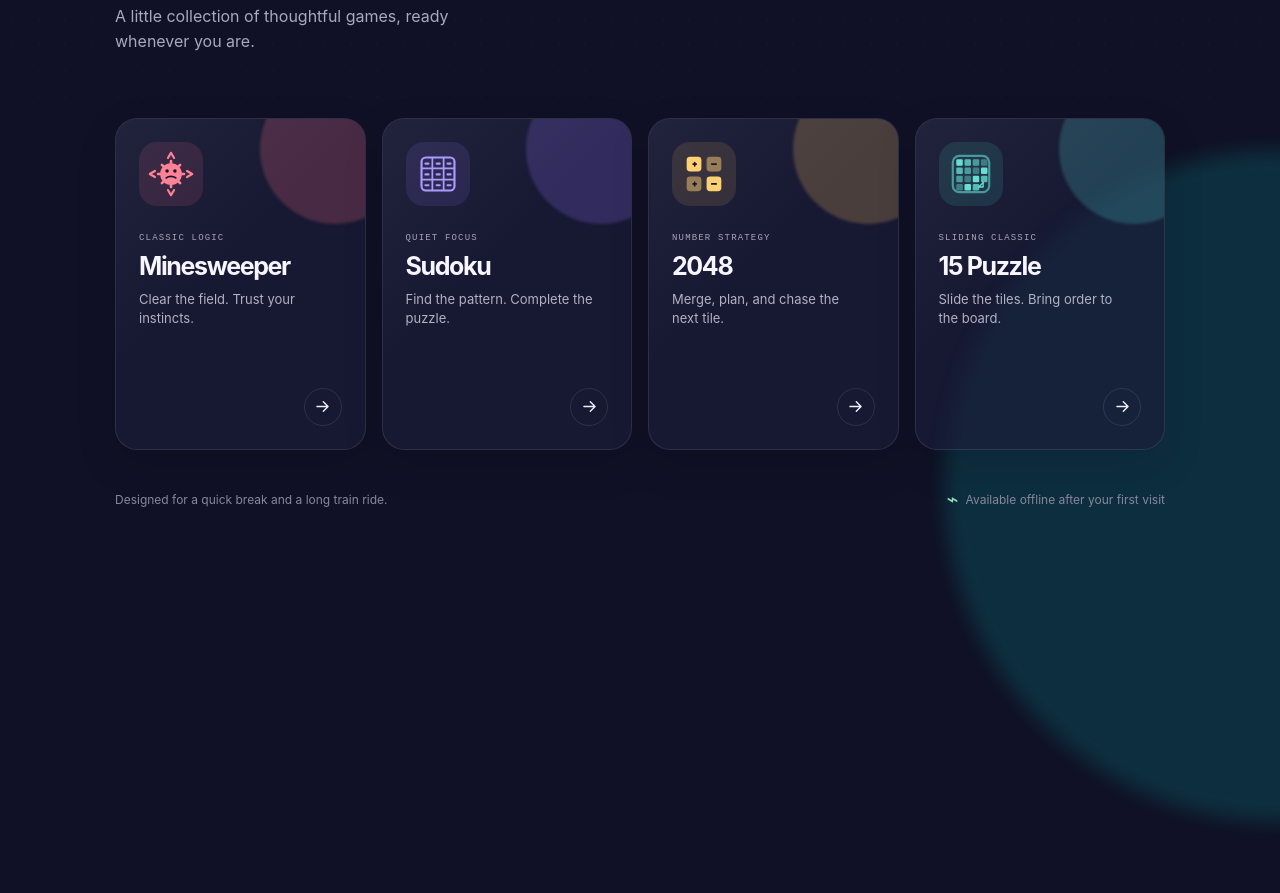
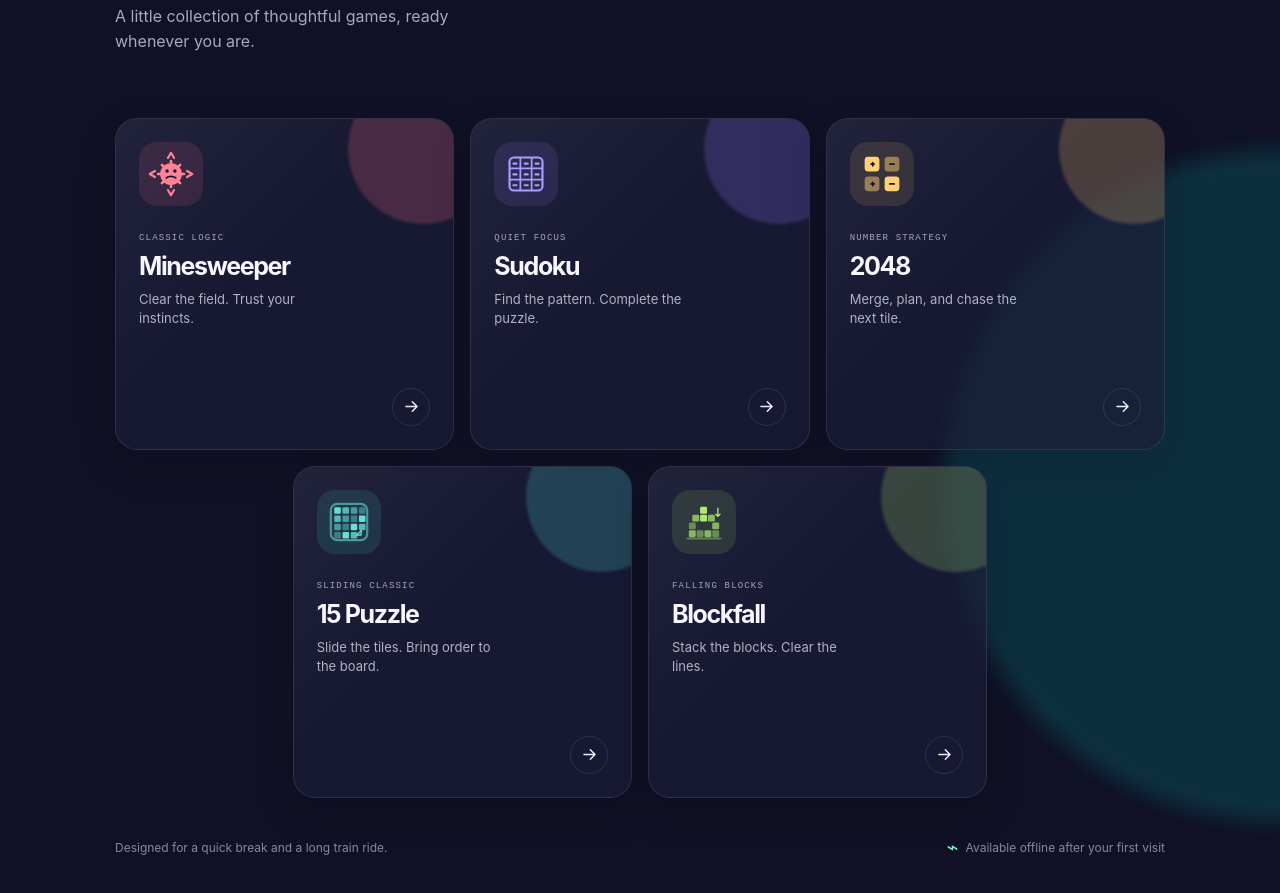
Before and after one commit to grzegorzperkowski/mygame, a plain HTML site: page index.html in a window 1280 px wide. Shown: the part 410-1303 px from the top of the page. Before the commit the page ends 955 px from the top, so only its background shows below. Drawn offline with Linux system fonts and the light colour scheme.

Commit message:
dark/light

```diff
--- a/index.html
+++ b/index.html
@@ -158,6 +158,44 @@
             <svg viewBox="0 0 24 24" fill="none"><path d="M5 12h13M13 6l6 6-6 6" stroke="currentColor" stroke-width="1.8" stroke-linecap="round" stroke-linejoin="round"/></svg>
           </span>
         </a>
+
+        <a
+          class="game-card blockfall"
+          href="https://grzegorzperkowski.github.io/Blockfall/"
+          target="_blank"
+          rel="noopener noreferrer"
+          aria-label="Open Blockfall in a new tab"
+        >
+          <span class="card-glow" aria-hidden="true"></span>
+          <span class="game-icon icon-blockfall" aria-hidden="true">
+            <svg viewBox="0 0 120 120" fill="none" xmlns="http://www.w3.org/2000/svg">
+              <path d="M22 98h76" stroke="currentColor" stroke-width="5" stroke-linecap="round" opacity=".42"/>
+              <g fill="currentColor" opacity=".7">
+                <rect x="25" y="79" width="16" height="16" rx="3"/>
+                <rect x="43" y="79" width="16" height="16" rx="3" opacity=".68"/>
+                <rect x="61" y="79" width="16" height="16" rx="3"/>
+                <rect x="79" y="79" width="16" height="16" rx="3" opacity=".68"/>
+                <rect x="25" y="61" width="16" height="16" rx="3" opacity=".68"/>
+                <rect x="79" y="61" width="16" height="16" rx="3"/>
+              </g>
+              <g fill="currentColor">
+                <rect x="51" y="25" width="16" height="16" rx="3"/>
+                <rect x="33" y="43" width="16" height="16" rx="3" opacity=".72"/>
+                <rect x="51" y="43" width="16" height="16" rx="3"/>
+                <rect x="69" y="43" width="16" height="16" rx="3" opacity=".72"/>
+              </g>
+              <path d="M92 28v19m0 0-5-5m5 5 5-5" stroke="currentColor" stroke-width="3" stroke-linecap="round" stroke-linejoin="round"/>
+            </svg>
+          </span>
+          <span class="game-info">
+            <span class="game-type">FALLING BLOCKS</span>
+            <span class="game-title">Blockfall</span>
+            <span class="game-description">Stack the blocks. Clear the lines.</span>
+          </span>
+          <span class="open-game" aria-hidden="true">
+            <svg viewBox="0 0 24 24" fill="none"><path d="M5 12h13M13 6l6 6-6 6" stroke="currentColor" stroke-width="1.8" stroke-linecap="round" stroke-linejoin="round"/></svg>
+          </span>
+        </a>
       </section>
 
       <footer>
--- a/styles.css
+++ b/styles.css
@@ -49,14 +49,15 @@ h1 { max-width: 760px; margin: 0; font-size: clamp(3.65rem, 8.3vw, 6.9rem); font
 h1 em { color: #a89aff; font-family: Georgia, "Times New Roman", serif; font-weight: 600; letter-spacing: -.09em; }
 .lede { max-width: 380px; margin: 28px 0 0; color: var(--muted); font-size: 16px; line-height: 1.55; }
 
-.game-grid { display: grid; grid-template-columns: repeat(4, 1fr); gap: 16px; }
-.game-card { position: relative; display: flex; min-height: 332px; flex-direction: column; overflow: hidden; border: 1px solid var(--line); border-radius: 22px; padding: 23px; color: var(--ink); background: var(--surface); box-shadow: 0 14px 40px rgba(3, 3, 17, .14); isolation: isolate; text-decoration: none; transition: transform .35s cubic-bezier(.2,.8,.2,1), border-color .35s ease, box-shadow .35s ease; }
+.game-grid { display: grid; grid-template-columns: repeat(6, 1fr); gap: 16px; }
+.game-card { position: relative; display: flex; grid-column: span 2; min-height: 332px; flex-direction: column; overflow: hidden; border: 1px solid var(--line); border-radius: 22px; padding: 23px; color: var(--ink); background: var(--surface); box-shadow: 0 14px 40px rgba(3, 3, 17, .14); isolation: isolate; text-decoration: none; transition: transform .35s cubic-bezier(.2,.8,.2,1), border-color .35s ease, box-shadow .35s ease; }
+.fifteen-puzzle { grid-column: 2 / span 2; }.blockfall { grid-column: 4 / span 2; }
 .game-card::after { position: absolute; z-index: -1; inset: 0; content: ""; background: linear-gradient(135deg, rgba(255,255,255,.09), transparent 44%); opacity: .5; transition: opacity .35s ease; }
 .card-glow { position: absolute; z-index: -1; top: -70px; right: -70px; width: 200px; height: 200px; border-radius: 50%; filter: blur(2px); opacity: .22; transform: scale(.75); transition: transform .5s cubic-bezier(.2,.8,.2,1), opacity .4s ease; }
-.minesweeper .card-glow { background: #fa6f88; }.sudoku .card-glow { background: #8f79fa; }.twenty-forty-eight .card-glow { background: #ffc66b; }.fifteen-puzzle .card-glow { background: #50d7d0; }
+.minesweeper .card-glow { background: #fa6f88; }.sudoku .card-glow { background: #8f79fa; }.twenty-forty-eight .card-glow { background: #ffc66b; }.fifteen-puzzle .card-glow { background: #50d7d0; }.blockfall .card-glow { background: #a8e76d; }
 .game-icon { display: grid; width: 64px; height: 64px; place-items: center; border-radius: 18px; color: #ff8297; background: rgba(255, 118, 144, .12); transition: transform .45s cubic-bezier(.2,.8,.2,1), background .35s ease; }
 .game-icon svg { width: 52px; height: 52px; }
-.icon-sudoku { color: #ab9bff; background: rgba(149,124,255,.13); }.icon-2048 { color: #ffd174; background: rgba(255,198,100,.12); }.icon-fifteen-puzzle { color: #66ded4; background: rgba(75,213,203,.13); }
+.icon-sudoku { color: #ab9bff; background: rgba(149,124,255,.13); }.icon-2048 { color: #ffd174; background: rgba(255,198,100,.12); }.icon-fifteen-puzzle { color: #66ded4; background: rgba(75,213,203,.13); }.icon-blockfall { color: #aeea72; background: rgba(162,226,101,.13); }
 .game-info { display: flex; flex-grow: 1; flex-direction: column; margin-top: 28px; }
 .game-type { margin-bottom: 8px; color: #a6a5ba; font: 500 9px/1 "DM Mono", monospace; letter-spacing: .13em; }
 .game-title { font-size: 25px; font-weight: 700; letter-spacing: -.055em; }
@@ -68,7 +69,7 @@ h1 em { color: #a89aff; font-family: Georgia, "Times New Roman", serif; font-wei
   .game-card:hover { transform: translateY(-9px); border-color: rgba(255,255,255,.22); box-shadow: 0 27px 48px rgba(2, 3, 18, .35); }
   .game-card:hover::after { opacity: 1; }.game-card:hover .card-glow { opacity: .62; transform: scale(1.15); }
   .game-card:hover .game-icon { transform: rotate(-7deg) translateY(-3px) scale(1.09); }
-  .sudoku:hover .game-icon { transform: rotate(4deg) translateY(-3px) scale(1.09); }.twenty-forty-eight:hover .game-icon { transform: rotate(7deg) translateY(-3px) scale(1.09); }.fifteen-puzzle:hover .game-icon { transform: rotate(-4deg) translateY(-3px) scale(1.09); }
+  .sudoku:hover .game-icon { transform: rotate(4deg) translateY(-3px) scale(1.09); }.twenty-forty-eight:hover .game-icon { transform: rotate(7deg) translateY(-3px) scale(1.09); }.fifteen-puzzle:hover .game-icon { transform: rotate(-4deg) translateY(-3px) scale(1.09); }.blockfall:hover .game-icon { transform: rotate(5deg) translateY(-3px) scale(1.09); }
   .game-card:hover .open-game { color: #17182d; background: #f6f4ff; transform: translateX(4px); }
 }
 .game-card:focus-visible { outline: 3px solid #c8bfff; outline-offset: 4px; }
@@ -80,10 +81,12 @@ body.is-offline .connection-dot { background: #ffc866; box-shadow: 0 0 0 4px rgb
 @media (max-width: 720px) {
   .page-shell { width: min(100% - 32px, 520px); padding-top: 21px; }.connection { padding: 7px 9px; }.connection-label { font-size: 0; }.connection-label::after { content: "ONLINE"; font-size: 9px; }
   .intro { margin: 74px 0 43px; }h1 { font-size: clamp(3.3rem, 15.8vw, 5.3rem); }.lede { margin-top: 21px; }
-  .game-grid { grid-template-columns: 1fr; gap: 12px; }.game-card { min-height: 173px; flex-direction: row; align-items: flex-start; padding: 19px; }.game-info { margin: 2px 14px 0 17px; }.game-title { font-size: 22px; }.game-description { margin-top: 6px; }.open-game { align-self: center; flex: 0 0 auto; }.game-icon { width: 57px; height: 57px; flex: 0 0 auto; border-radius: 16px; }.game-icon svg { width: 47px; height: 47px; }
+  .game-grid { grid-template-columns: 1fr; gap: 12px; }.game-card, .fifteen-puzzle, .blockfall { grid-column: 1 / -1; min-height: 173px; flex-direction: row; align-items: flex-start; padding: 19px; }.game-info { margin: 2px 14px 0 17px; }.game-title { font-size: 22px; }.game-description { margin-top: 6px; }.open-game { align-self: center; flex: 0 0 auto; }.game-icon { width: 57px; height: 57px; flex: 0 0 auto; border-radius: 16px; }.game-icon svg { width: 47px; height: 47px; }
   footer { align-items: flex-start; flex-direction: column; gap: 9px; margin-top: 31px; }
 }
 @media (min-width: 721px) and (max-width: 930px) {
   .game-grid { grid-template-columns: repeat(2, 1fr); }
+  .game-card, .fifteen-puzzle, .blockfall { grid-column: auto; }
+  .blockfall { grid-column: 1 / -1; }
 }
 @media (prefers-reduced-motion: reduce) { *, *::before, *::after { scroll-behavior: auto !important; transition-duration: .01ms !important; animation-duration: .01ms !important; animation-iteration-count: 1 !important; } }
```
